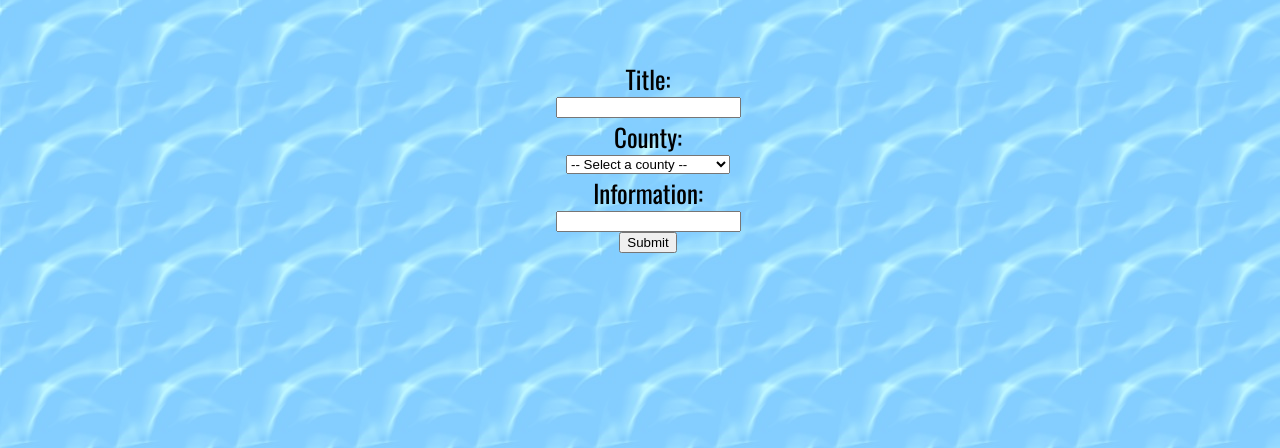
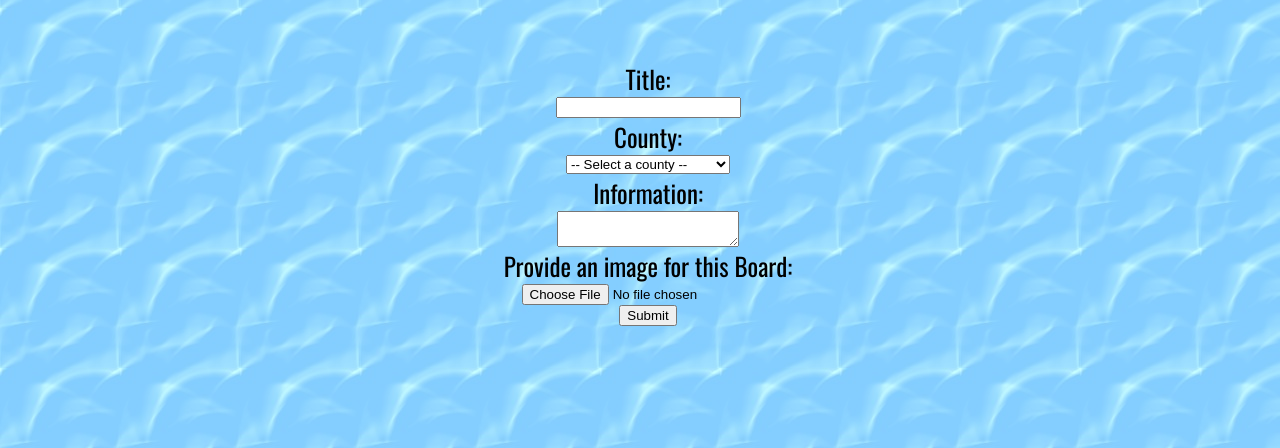
Before and after one commit to Elliot-Sole/LinkUp, a PHP site: page /newpost.php in a window 1280 px wide. Shown: the part 352-800 px from the top of the page. Run offline with PHP 8.4, Linux system fonts and the light colour scheme; the visitor is signed in with stand-in values (Sample User, id 1).

Commit message:
Update newpost.php

```diff
--- a/frontend/newpost.php
+++ b/frontend/newpost.php
@@ -1,22 +1,89 @@
 <?php
 require 'connect.php';
 session_start();
+
+/* ---- Auth guard ---- */
 if (!isset($_SESSION['user'])) {
     header("Location: login.php");
     exit();
 }
 
-    if ($_SERVER["REQUEST_METHOD"] == "POST" && isset($_POST['submitted'])) {
+$message = "";
+
+if ($_SERVER["REQUEST_METHOD"] === "POST" && isset($_POST['submitted'])) {
+
     $user_id = $_SESSION['user_id'];
-        $BoardName = $_POST['BoardNme'];
-        $Region = $_POST['Region'];
-        $BoardDescription = $_POST['BoardDescription'];
-        $imageName = $_FILES['image']['name'];
+
+    $BoardName        = trim($_POST['BoardName'] ?? '');
+    $Region           = $_POST['Region'] ?? '';
+    $BoardDescription = trim($_POST['BoardDescription'] ?? '');
+
+    /* ---- Basic validation ---- */
+    if ($BoardName === '' || $Region === '' || $BoardDescription === '') {
+        $message = "All fields are required.";
+    } elseif (!isset($_FILES['image']) || $_FILES['image']['error'] !== UPLOAD_ERR_OK) {
+        $message = "Image upload failed.";
+    } else {
+
+        /* ---- Check for duplicate board name ---- */
+        $stmt = $kayo->prepare(
+            "SELECT 1 FROM board WHERE BoardName = ?"
+        );
+        $stmt->execute([$BoardName]);
+
+        if ($stmt->fetch()) {
+            $message = "That Board Name is already taken.";
+        } else {
+
+            /* ---- Image validation ---- */
+            $imageName    = $_FILES['image']['name'];
             $imageTmpPath = $_FILES['image']['tmp_name'];
-        $imageSize = $_FILES['image']['size'];
-        $imageType = $_FILES['image']['type'];
+
+            $ext = strtolower(pathinfo($imageName, PATHINFO_EXTENSION));
+            $allowed = ['jpg', 'jpeg', 'png', 'webp'];
+
+            if (!in_array($ext, $allowed, true)) {
+                $message = "Only JPG, PNG, and WEBP images are allowed.";
+            } else {
+
+                /* ---- Ensure upload directory exists ---- */
+                $uploadDir = 'images/';
+                if (!is_dir($uploadDir)) {
+                    mkdir($uploadDir, 0755, true);
+                }
+
+                $newFileName = uniqid('img_', true) . '.' . $ext;
+                $destPath    = $uploadDir . $newFileName;
+
+                /* ---- Move file first ---- */
+                if (!move_uploaded_file($imageTmpPath, $destPath)) {
+                    $message = "Failed to save uploaded image.";
+                } else {
+
+                    /* ---- Insert into database ---- */
+                    $stmt = $kayo->prepare(
+                        "INSERT INTO board
+                         (UserID, BoardName, BoardDescription, Region, image)
+                         VALUES (?, ?, ?, ?, ?)"
+                    );
+
+                    $stmt->execute([
+                        $user_id,
+                        $BoardName,
+                        $BoardDescription,
+                        $Region,
+                        $destPath
+                    ]);
+
+                    header("Location: forum.php");
+                    exit();
+                }
+            }
+        }
+    }
 }
 ?>
+
 
 
 <!DOCTYPE HTML>
@@ -42,7 +109,7 @@
         </nav>
         </div>
         <h2>New Post</h2>
-       <form method="POST" action="login.php">
+       <form method="POST" action="newpost.php" enctype="multipart/form-data">
             <input type="hidden" name="submitted" value="1">
             <label for = "Title">Title:</label><br>
             <input type = "text" id = "Title" name="BoardName"><br>
@@ -99,7 +166,9 @@
     <option value="County Durham">County Durham</option>
                 </select><br>
             <label for = "Information">Information:</label><br>
-            <input type = "text" id = Information name="BoardDescription"><br>
+            <textarea type=text id = Information name="BoardDescription" maxlength="300"></textarea><br>
+            <label for="image">Provide an image for this Board: </label><br>
+        <input name="image" type="file" accept="image/*" required id="image"><br>
             <input type = "submit" value = "Submit">
         </form>
 
```
Lines whose indentation alone changed are shown as unchanged.
